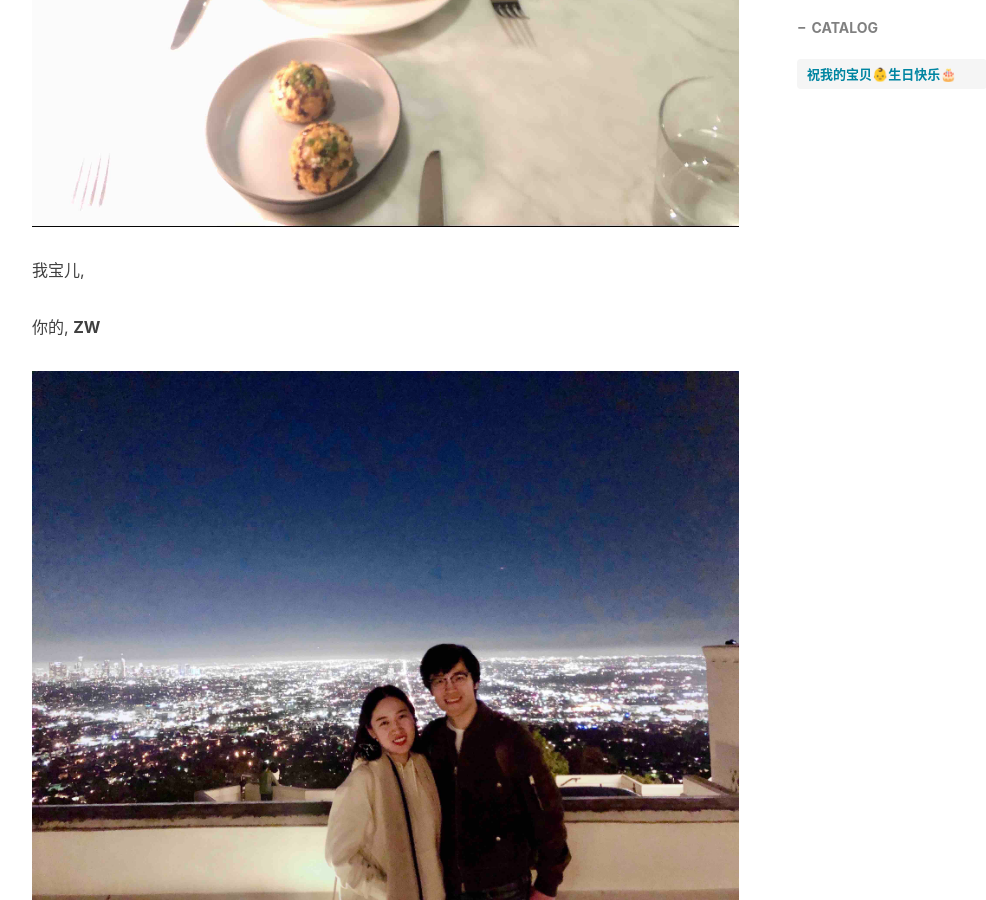
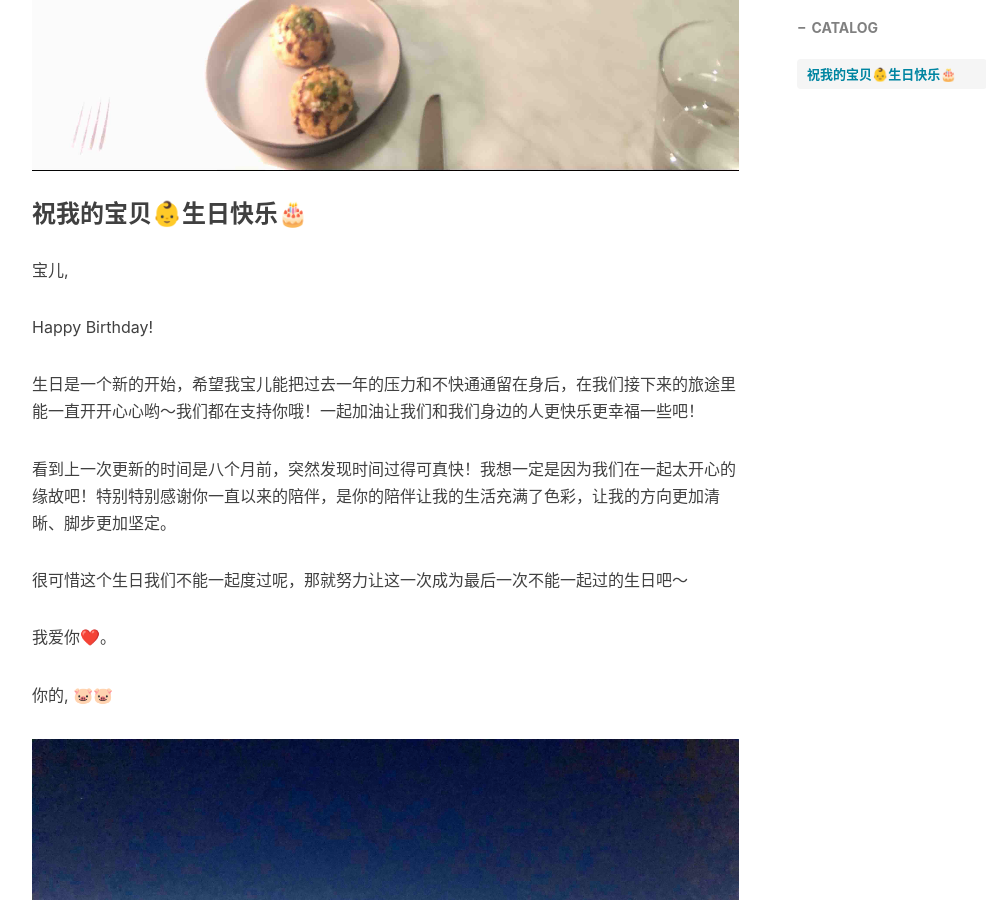
Before and after one commit to project106/project106.github.io, a Jekyll site: the page built from _posts/2019-10-09-BirthdayCelebration.md, in a window 1280 px wide and 900 px high, scrolled down 1344 px. Shown: the whole window, without its empty margins (233-1219 px from the left). Built offline with Jekyll 4.4.1, drawn with Linux system fonts in a browser that asks for light colours; nearby versions of some CDN libraries; comment, search, counter and statistics services are not loaded.

Commit message:
Update 2019-10-09-BirthdayCelebration.md

```diff
--- a/_posts/2019-10-09-BirthdayCelebration.md
+++ b/_posts/2019-10-09-BirthdayCelebration.md
@@ -11,14 +11,23 @@ tags:
     - Letter
     - Birthday
 ---
+![](https://raw.githubusercontent.com/project106/project106.github.io/master/img/post-cont-baby.jpeg)
 
 ### 祝我的宝贝👶生日快乐🎂
-![](https://raw.githubusercontent.com/project106/project106.github.io/master/img/post-cont-baby.jpeg)
 
+宝儿,
 
-我宝儿,
+   Happy Birthday!
+
+   生日是一个新的开始，希望我宝儿能把过去一年的压力和不快通通留在身后，在我们接下来的旅途里能一直开开心心哟～我们都在支持你哦！一起加油让我们和我们身边的人更快乐更幸福一些吧！
+
+   看到上一次更新的时间是八个月前，突然发现时间过得可真快！我想一定是因为我们在一起太开心的缘故吧！特别特别感谢你一直以来的陪伴，是你的陪伴让我的生活充满了色彩，让我的方向更加清晰、脚步更加坚定。
+
+   很可惜这个生日我们不能一起度过呢，那就努力让这一次成为最后一次不能一起过的生日吧～
+
+   我爱你❤️。
 
 你的,
-**ZW**
+**🐷🐷**
 
 ![](https://raw.githubusercontent.com/project106/project106.github.io/master/img/post-cont-together.jpeg)
```
